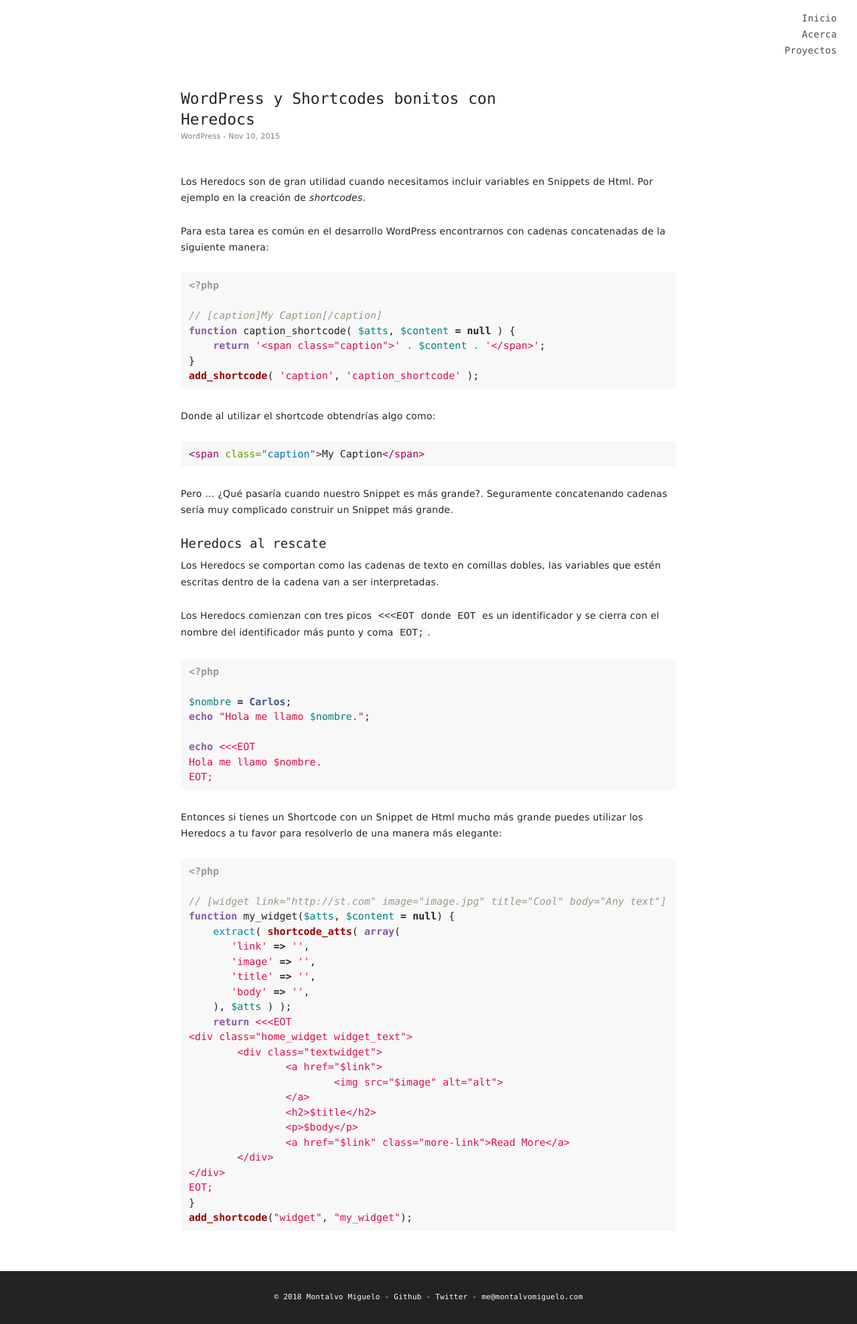
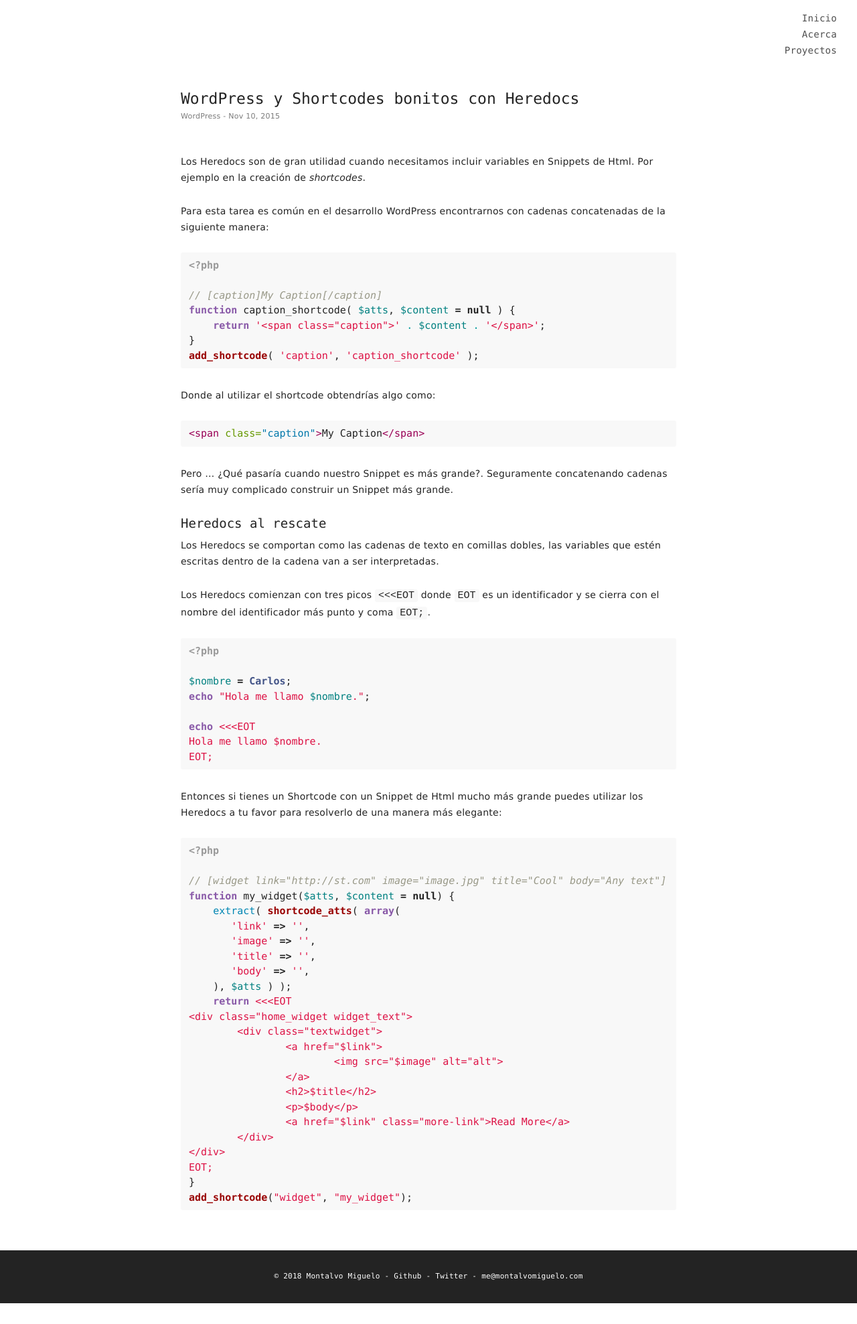
Before and after one commit to montalvomiguelo/montalvomiguelo.github.io, a Jekyll site: the page built from _posts/2015-11-10-wordpress-shortcodes-heredocs.markdown, in a window 1280 px wide. Shown: the whole page at 67% size. Built offline with Jekyll 4.4.1, drawn with Linux system fonts in a browser that asks for light colours; comment, search, counter and statistics services are not loaded; after the commit the page ends 1946 px from its top, so only the background shows below that.

Commit message:
Remove max width

```diff
--- a/_sass/_layout.scss
+++ b/_sass/_layout.scss
@@ -142,7 +142,6 @@
  */
 .post-header {
   margin: 0 0 $spacing-unit * 1.5;
-  max-width: $content-width / $phi;
 }
 
 .post-title {
```
